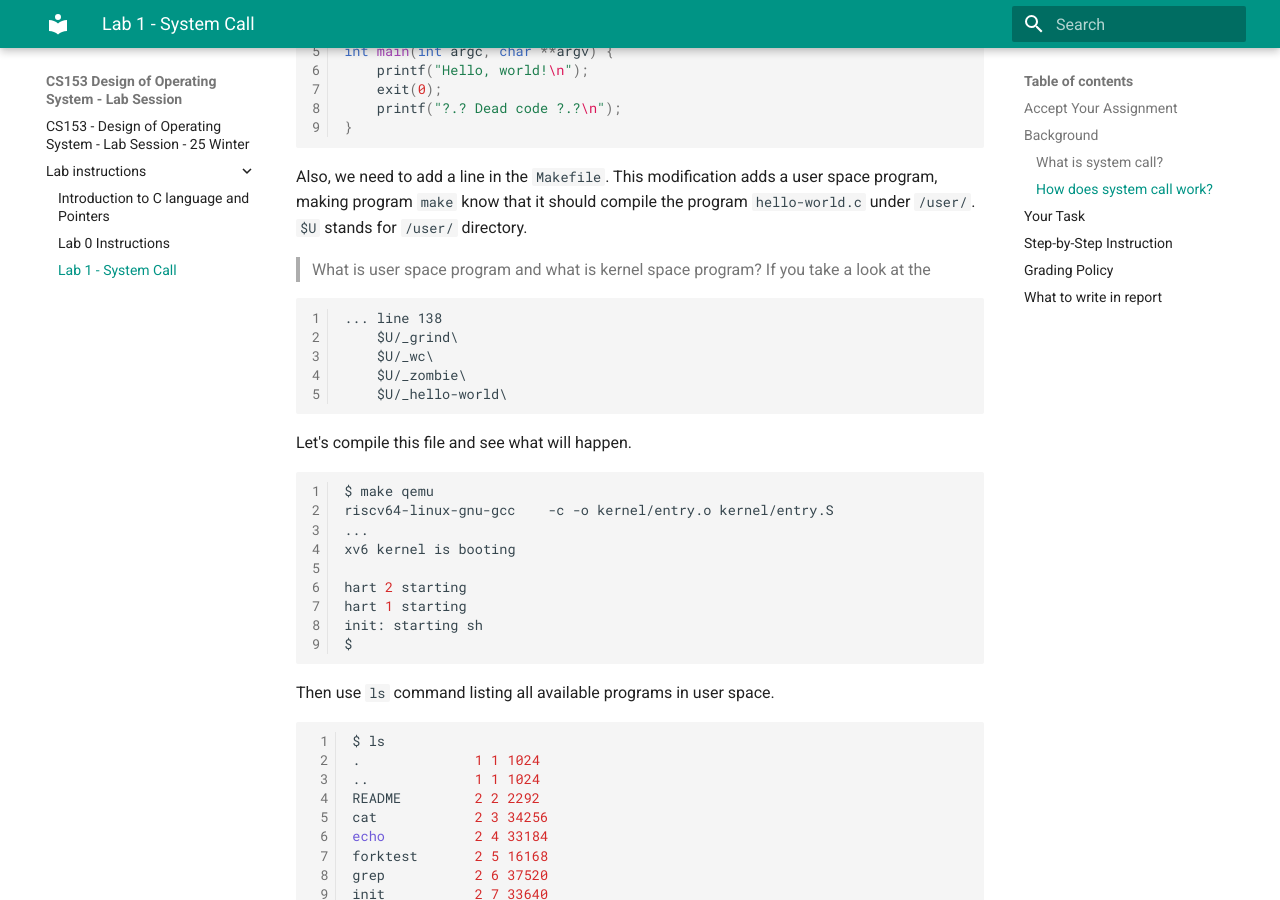
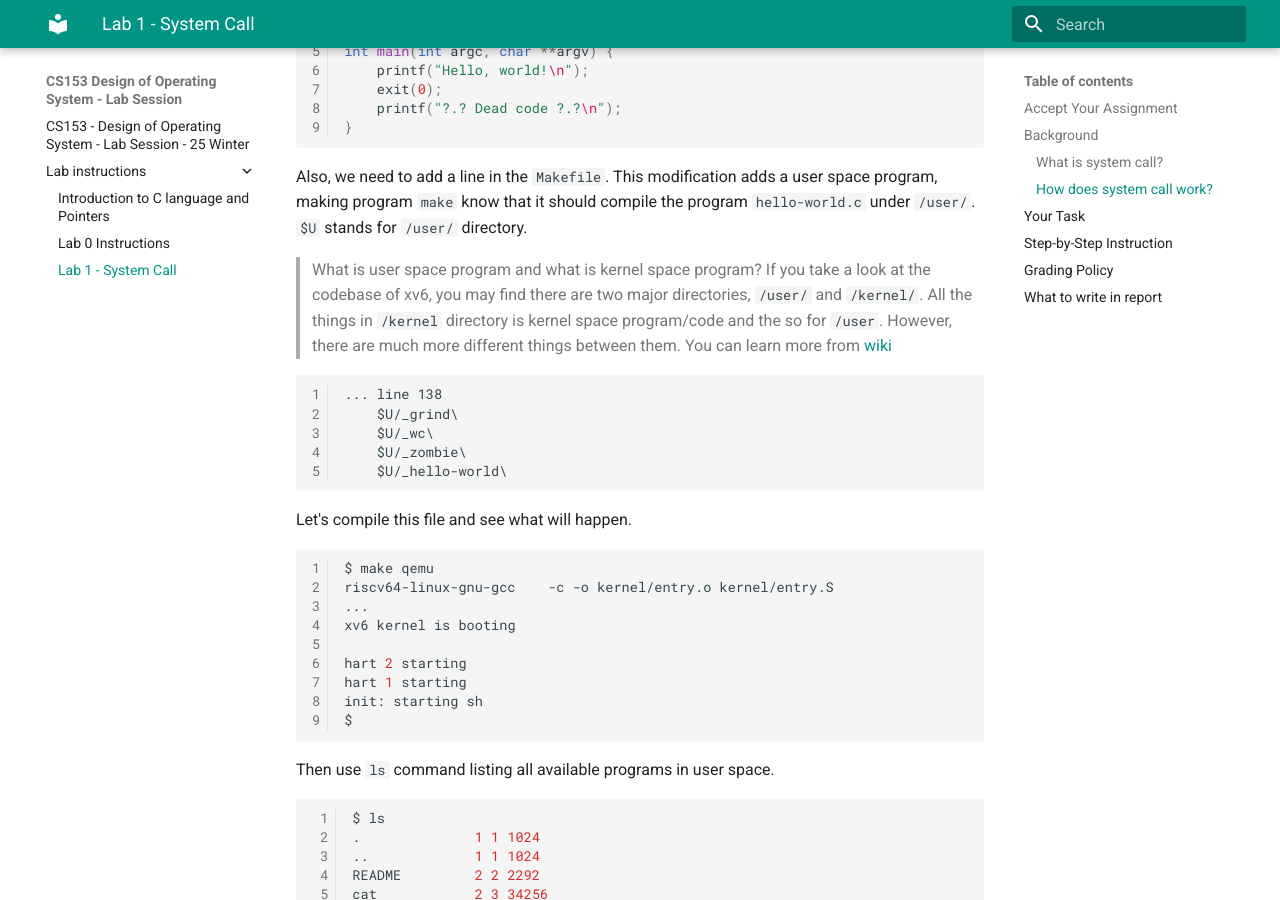
Before and after one commit to gdjs2/UCR-CS153-25Winter, an MkDocs documentation site: the page built from docs/lab-instructions/lab1.md, in a window 1280 px wide and 900 px high, scrolled down 794 px. Built offline with MkDocs 1.6.1 and Material for MkDocs 9.7.7, drawn with Linux system fonts in a browser that asks for light colours.

Commit message:
modified:   docs/lab-instructions/lab1.md

````diff
--- a/docs/lab-instructions/lab1.md
+++ b/docs/lab-instructions/lab1.md
@@ -32,7 +32,7 @@ int main(int argc, char **argv) {
 
 Also, we need to add a line in the `Makefile`. This modification adds a user space program, making program `make` know that it should compile the program `hello-world.c` under `/user/`. `$U` stands for `/user/` directory.
 
-> What is user space program and what is kernel space program? If you take a look at the
+> What is user space program and what is kernel space program? If you take a look at the codebase of xv6, you may find there are two major directories, `/user/` and `/kernel/`. All the things in `/kernel` directory is kernel space program/code and the so for `/user`. However, there are much more different things between them. You can learn more from [wiki](https://en.wikipedia.org/wiki/User_space_and_kernel_space#:~:text=Kernel%20space%20is%20strictly%20reserved,one%20address%20space%20per%20process.)
 
 ```makefile
 ... line 138
````
